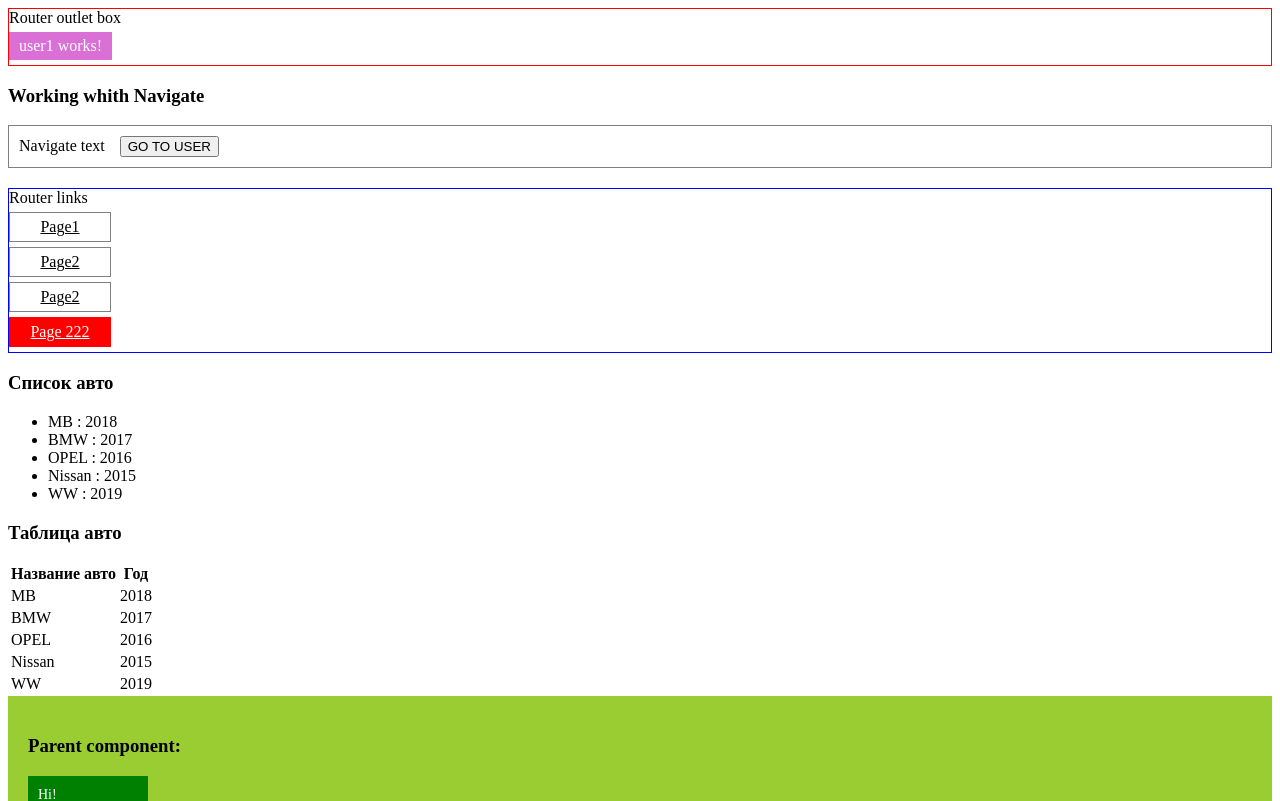
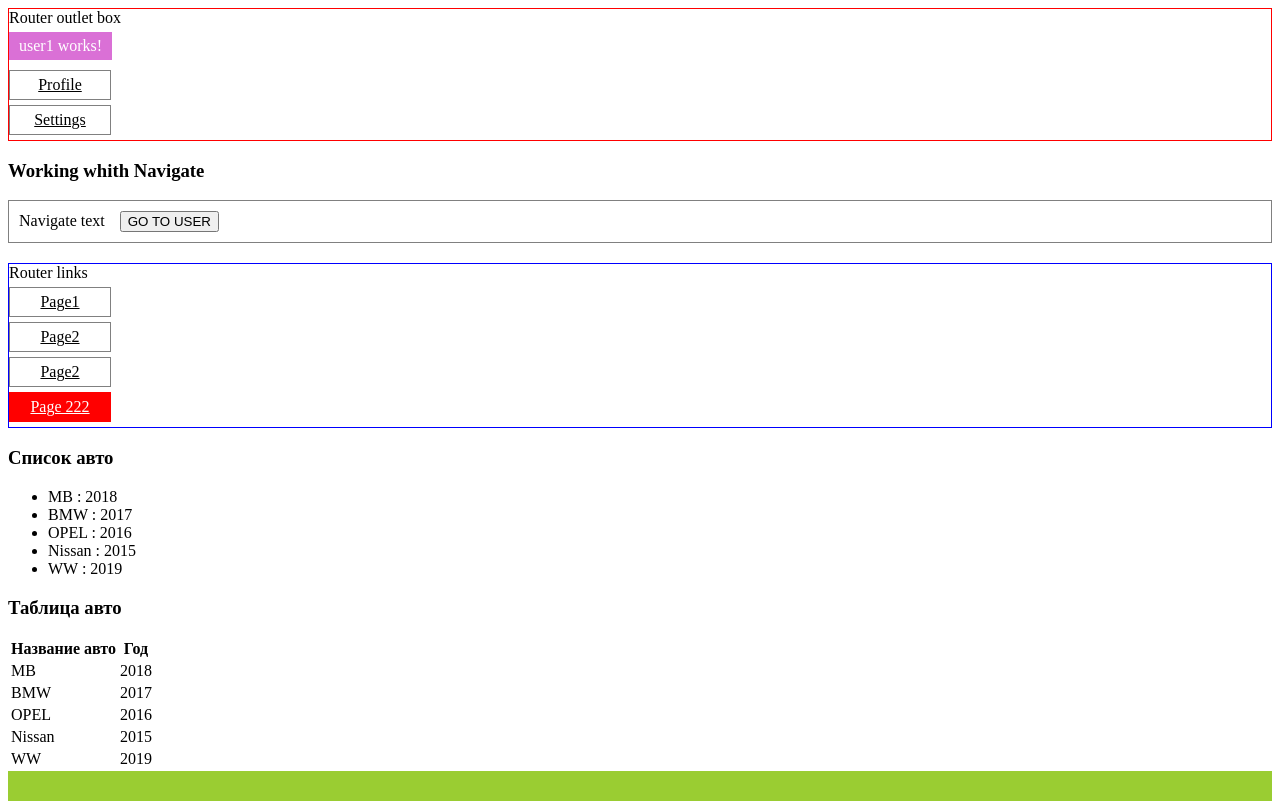
Before and after one commit to iwebnal/angular-learn, an Angular app: page /page3/222 in a window 1280 px wide. Shown: the top 801 px of the page. Built offline with nearby package versions, Linux system fonts and the light colour scheme; no server answers.

Commit message:
Sub-Routers

```diff
--- /dev/null
+++ b/src/app/profili/profili.component.html
@@ -0,0 +1,3 @@
+<p>
+  profili works!
+</p>
--- /dev/null
+++ b/src/app/profili/profili.component.ts
@@ -0,0 +1,15 @@
+import { Component, OnInit } from '@angular/core';
+
+@Component({
+  selector: 'app-profili',
+  templateUrl: './profili.component.html',
+  styleUrls: ['./profili.component.css']
+})
+export class ProfiliComponent implements OnInit {
+
+  constructor() { }
+
+  ngOnInit() {
+  }
+
+}
--- /dev/null
+++ b/src/app/settings/settings.component.html
@@ -0,0 +1,3 @@
+<p>
+  settings works!
+</p>
--- /dev/null
+++ b/src/app/settings/settings.component.ts
@@ -0,0 +1,15 @@
+import { Component, OnInit } from '@angular/core';
+
+@Component({
+  selector: 'app-settings',
+  templateUrl: './settings.component.html',
+  styleUrls: ['./settings.component.css']
+})
+export class SettingsComponent implements OnInit {
+
+  constructor() { }
+
+  ngOnInit() {
+  }
+
+}
--- a/src/app/user1/user1.component.css
+++ b/src/app/user1/user1.component.css
@@ -0,0 +1,16 @@
+.active-class {
+    background: red !important;
+    color: white !important;
+    border: 1px solid transparent !important;
+}
+
+.router-link {
+    display: block;
+    padding: 5px 0px;
+    background: transparent;
+    border: 1px solid grey;
+    color: #000;
+    margin: 5px 0px;
+    width: 100px;
+    text-align: center;
+}
--- a/src/app/user1/user1.component.html
+++ b/src/app/user1/user1.component.html
@@ -1,3 +1,8 @@
 <p style="display: inline-block; padding: 5px 10px; margin: 5px 0px; background: orchid; color: white;">
   user1 works!
 </p>
+
+<a routerLink="profile" class="router-link" routerLinkActive="active-class"> Profile </a>
+<a routerLink="settings" class="router-link" routerLinkActive="active-class"> Settings </a>
+
+<router-outlet></router-outlet>
```
Also changed, not shown: src/app/app.module.ts (+9 -2 lines), src/app/profili/profili.component.css (added), src/app/settings/settings.component.css (added), 2 other files (tests, documents, lock files or other folders).
